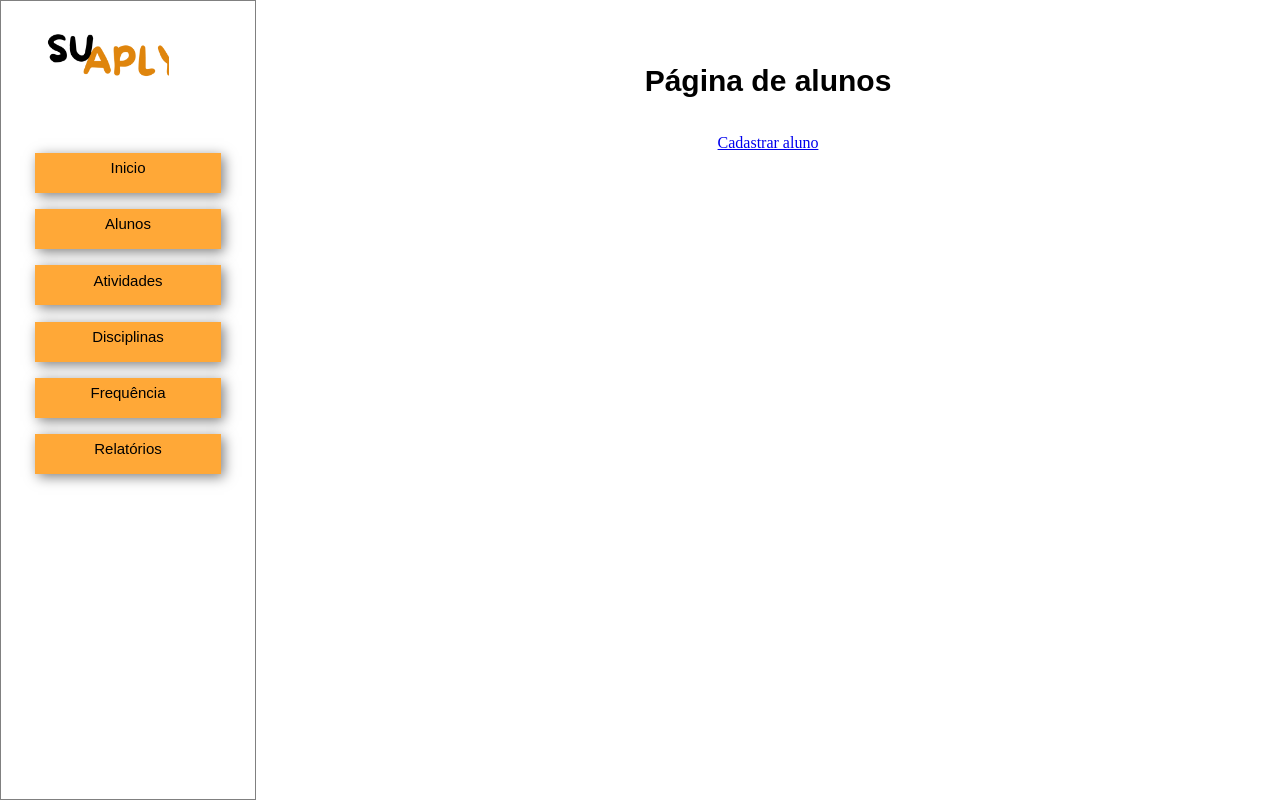
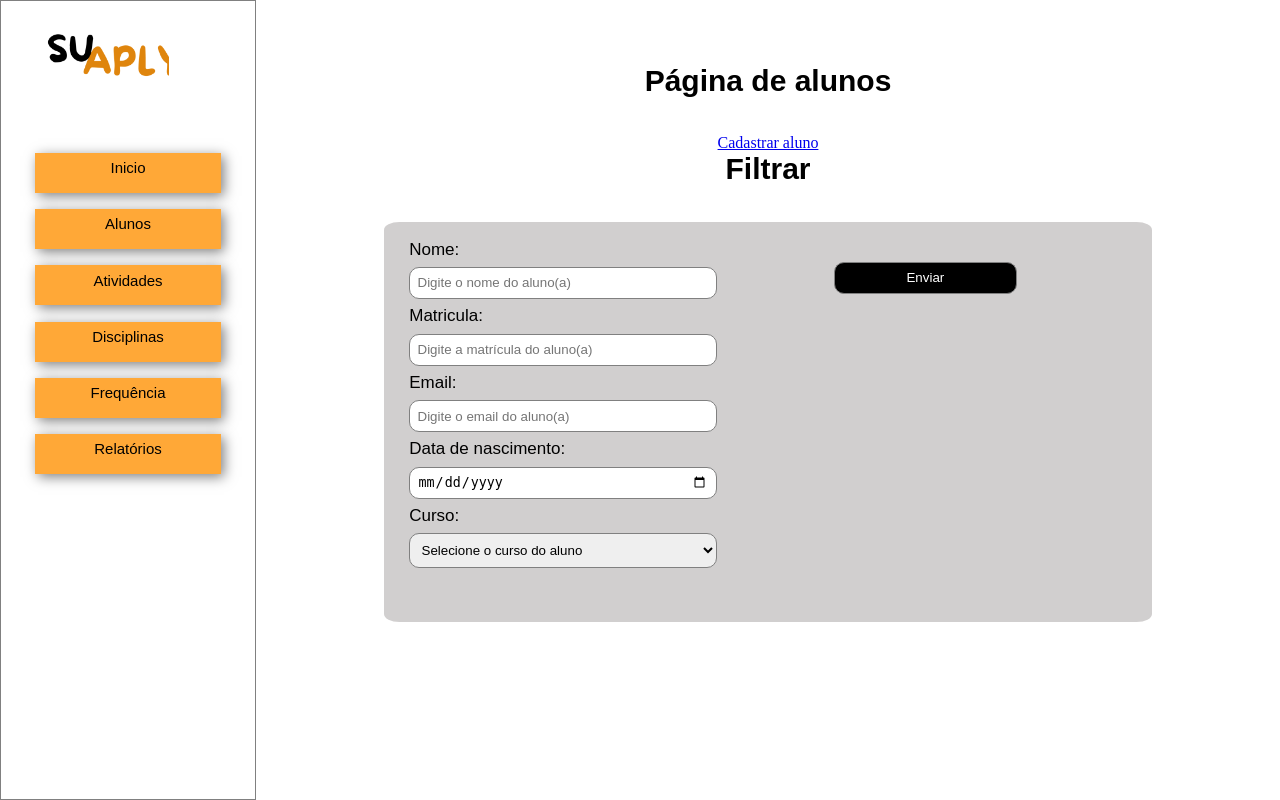
Before and after one commit to Eduardoooo0/Sistema_monitoramento_academico, a Python web app: template templates/alunos.html in a window 1280 px wide. Run offline with Jinja, Linux system fonts and the light colour scheme; the template is opened without the code that fills it, so the values that code supplies are empty.

Commit message:
Update alunos.html

```diff
--- a/templates/alunos.html
+++ b/templates/alunos.html
@@ -24,9 +24,32 @@
             <label>Email: {{alu.alu_email}}</label><br>
             <label>Data de nascimento: {{alu.alu_data_nascimento}}</label><br>
             <label>Curso: {{alu.cur_nome}}</label><br>
-            <a href="">Editar</a>|
-            <a href="">Deletar</a>
+
+            <a href="{{ url_for('editar_alunos', id=alu.alu_id) }}">Editar</a>
+            <a href="{{ url_for('excluir_alunos', id=alu.alu_id) }}" onclick="return confirm('Tem certeza que deseja deletar este aluno?');">Deletar</a>
+
         </div>
         <br>
     {% endfor %}
+
+    <h1>Filtrar</h1>
+    <form id="form_cadastro" action="{{url_for('filtrar_alunos')}}" method="post">
+        <label>Nome:</label>
+        <input type="text" name="nome" placeholder="Digite o nome do aluno(a)">
+        <label>Matricula:</label>
+        <input type="text" name="matricula" placeholder="Digite a matrícula do aluno(a)">
+        <label>Email:</label>
+        <input type="email" name="email" placeholder="Digite o email do aluno(a)">
+        <label>Data de nascimento:</label>
+        <input type="date" name="data">
+        <label>Curso:</label>
+        <select name="curso">
+            <option value="" selected disabled>Selecione o curso do aluno</option>
+            {% for curso in cursos %}
+                <option value="{{curso.cur_id}}">{{curso.cur_nome}}</option>
+            {% endfor %}
+        </select>
+        <input id="enviar" type="submit" value="Enviar">
+
+    </form>
 {% endblock %}
```
